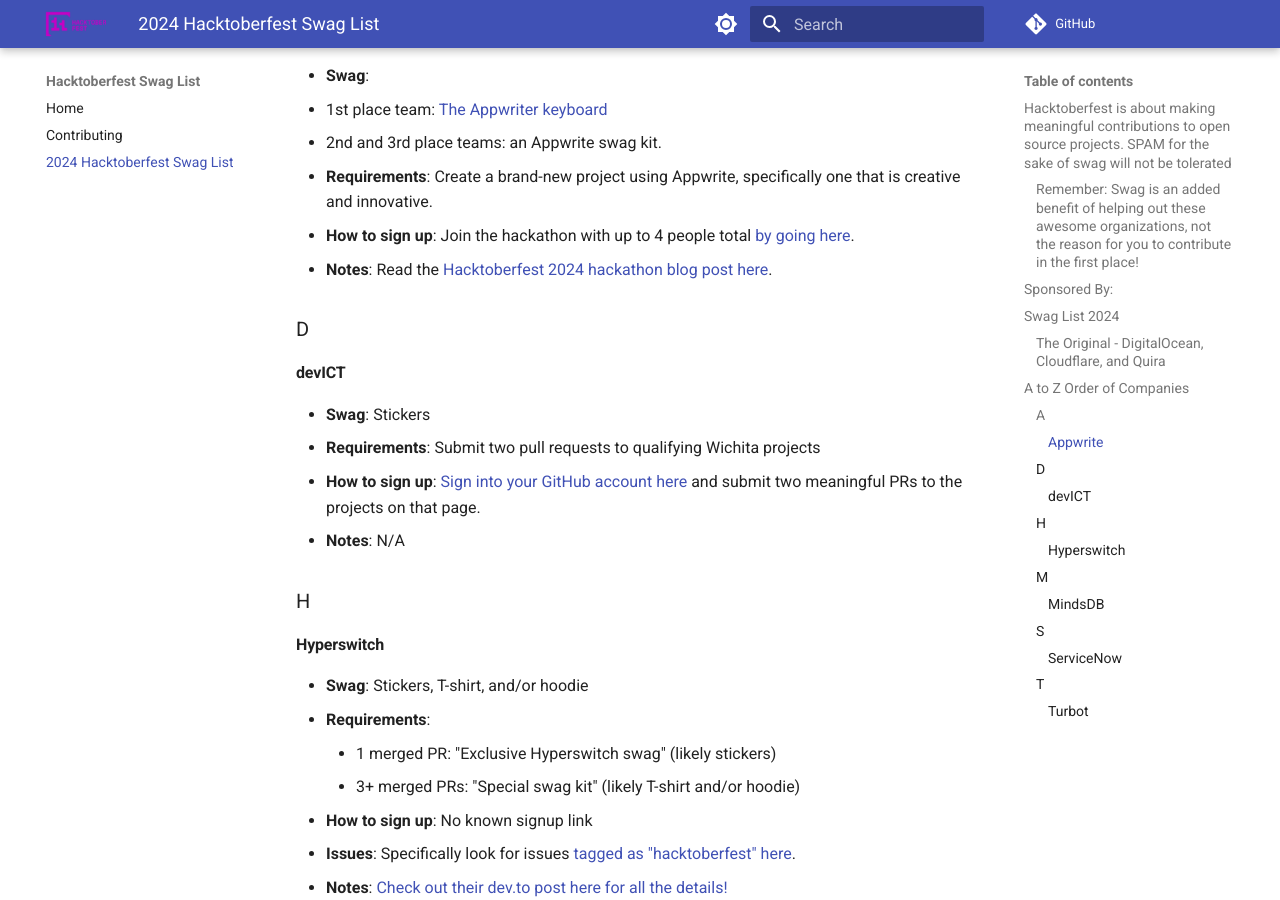
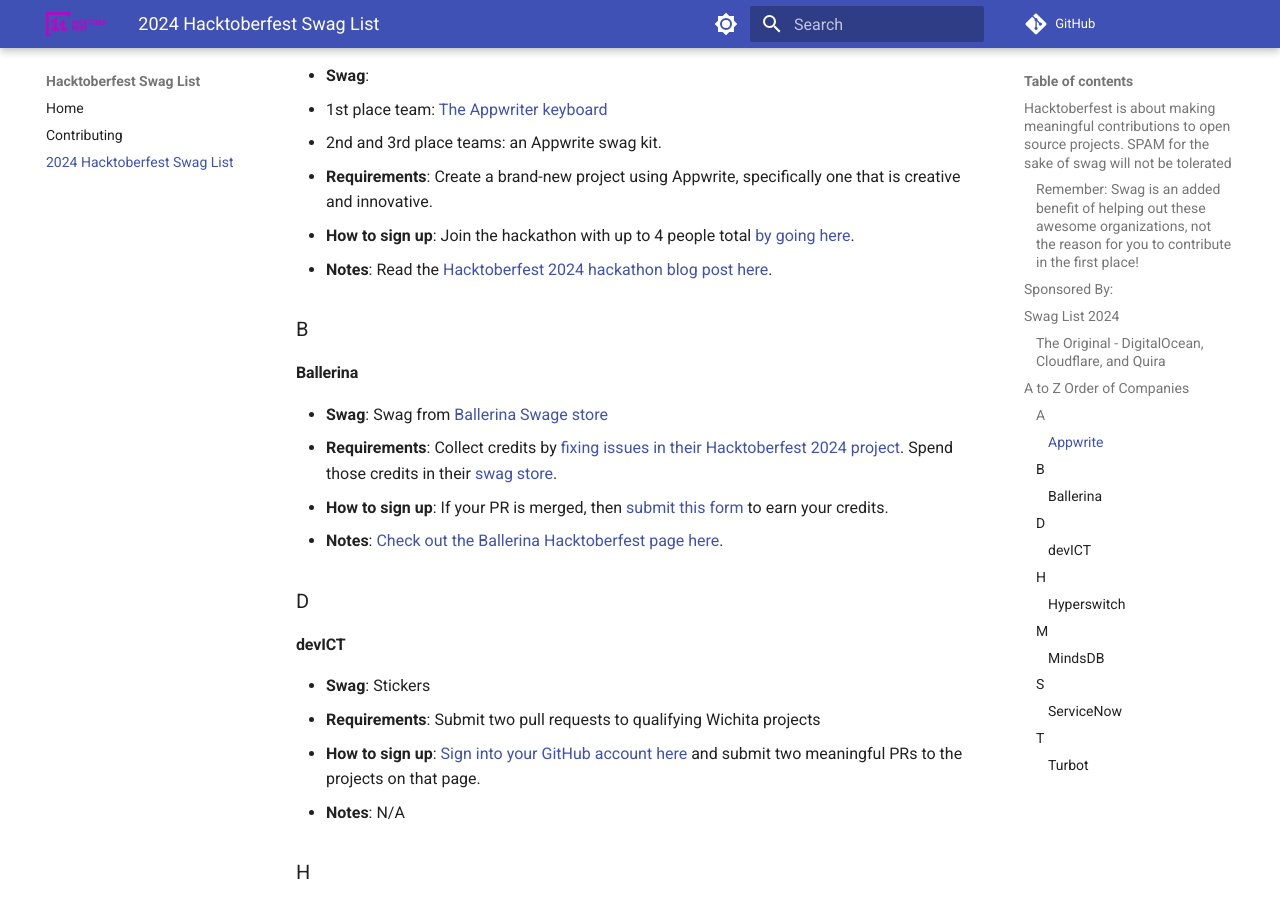
Before and after one commit to crweiner/hacktoberfest-swag-list, an MkDocs documentation site: the page built from docs/list.md, in a window 1280 px wide and 900 px high, scrolled down 1250 px. Built offline with MkDocs 1.6.1 and Material for MkDocs 9.7.7, drawn with Linux system fonts in a browser that asks for light colours; plug-ins that fetch from the network failed and are left out; comment, search, counter and statistics services are not loaded.

Commit message:
Include Ballerina information

```diff
--- a/docs/list.md
+++ b/docs/list.md
@@ -40,6 +40,15 @@
 - **Requirements**: Create a brand-new project using Appwrite, specifically one that is creative and innovative.
 - **How to sign up**: Join the hackathon with up to 4 people total [by going here](https://hacktoberfest.appwrite.io/).
 - **Notes**: Read the [Hacktoberfest 2024 hackathon blog post here](https://appwrite.io/blog/post/appwrite-hacktoberfest-hackathon-2024).
+
+### B
+
+#### **Ballerina**
+
+- **Swag**: Swag from [Ballerina Swage store](https://store.covver.io/wso2/collections/ballerina-swag-store)
+- **Requirements**: Collect credits by [fixing issues in their Hacktoberfest 2024 project](https://github.com/orgs/ballerina-platform/projects/376). Spend those credits in their [swag store](https://store.covver.io/wso2/collections/ballerina-swag-store).
+- **How to sign up**: If your PR is merged, then [submit this form](https://forms.gle/517ebK579YwmPfRY6) to earn your credits.
+- **Notes**: [Check out the Ballerina Hacktoberfest page here](https://ballerina.io/hacktoberfest/).
 
 ### D
 
```
